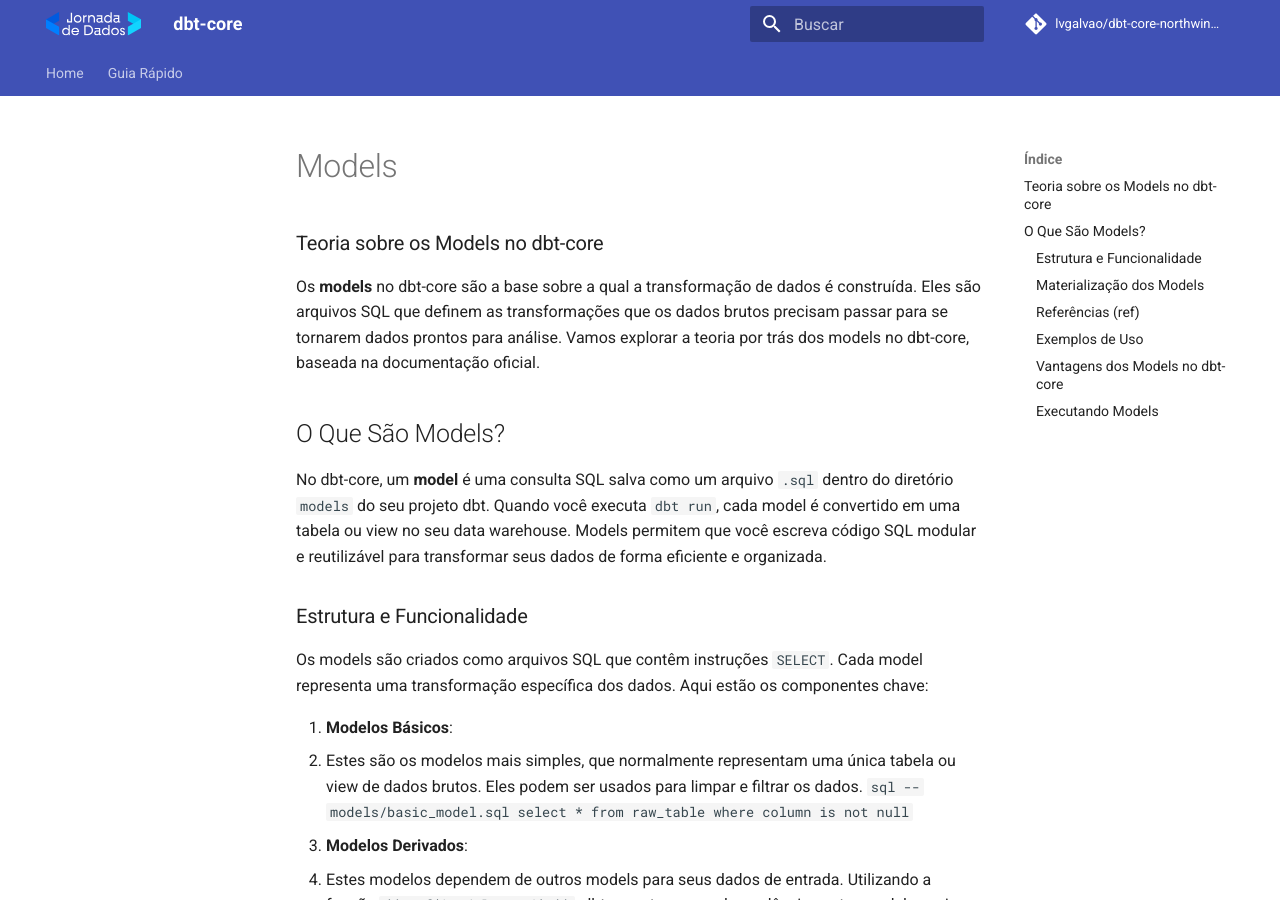
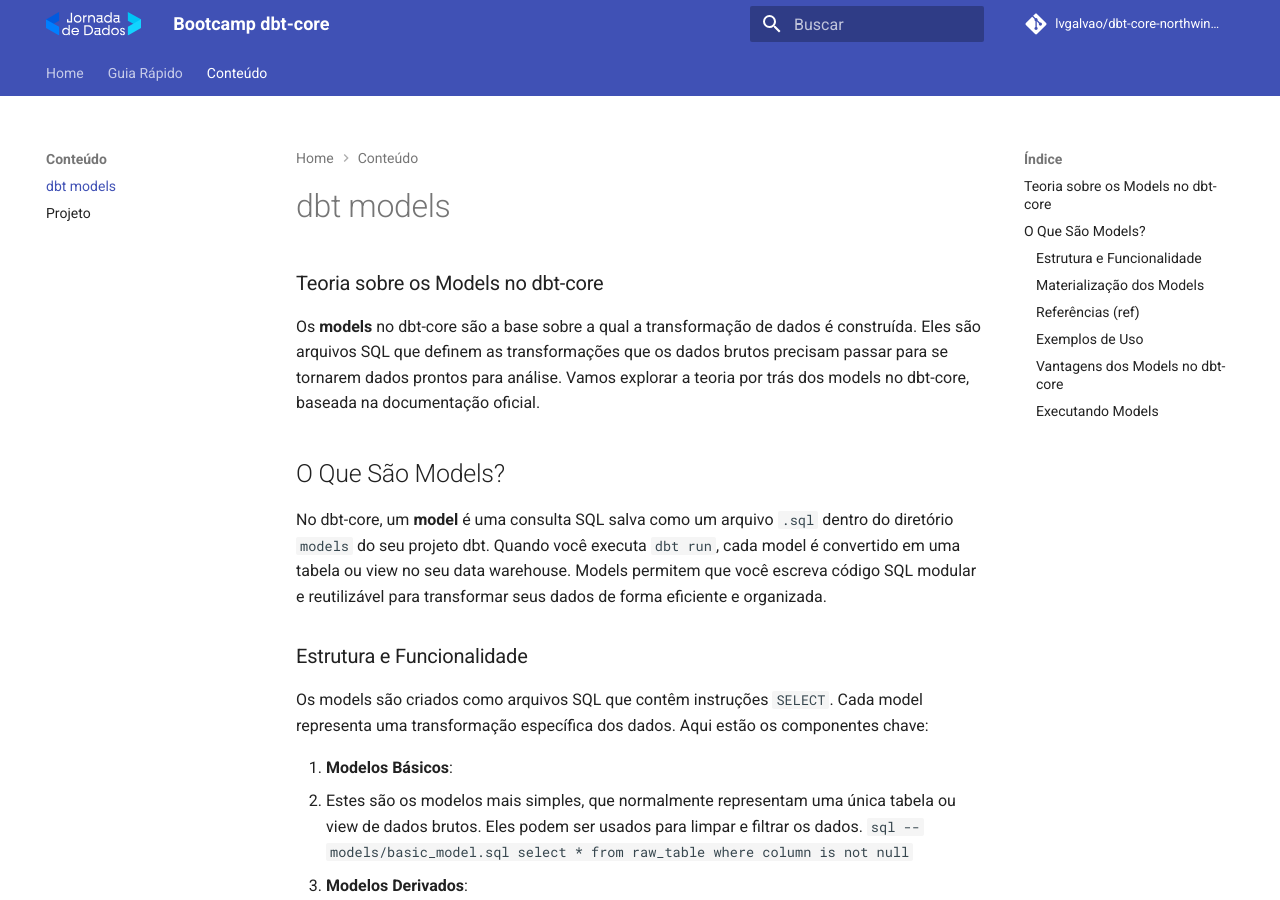
Before and after one commit to lvgalvao/dbt-core-northwind-project, an MkDocs documentation site: the page built from docs/reference/models.md, in a window 1280 px wide and 900 px high. Built offline with MkDocs 1.6.1 and Material for MkDocs 9.7.7, drawn with Linux system fonts in a browser that asks for light colours; comment, search, counter and statistics services are not loaded.

Commit message:
docs: adicionar mkdocs~

```diff
--- a/mkdocs.yml
+++ b/mkdocs.yml
@@ -1,6 +1,6 @@
 # mkdocs.yml
 
-site_name: dbt-core
+site_name: Bootcamp dbt-core
 site_description: 'Guia para construir um data warehouse moderno utilizando dbt-core e PostgreSQL na AWS.'
 site_author: 'Luciano Vasconcelos'
 
@@ -34,6 +34,9 @@
   - Guia Rápido:
       - 'Bem-vindo': guides/bem_vindo.md
       - 'Configuração Inicial': guides/guia_rapido.md
+  - Conteúdo:
+      - 'dbt models': reference/models.md
+      - 'Projeto': reference/projeto.md
 
 # Plugins
 plugins:
```
Also changed, not shown: docs/index.md (+0 -2 lines).
